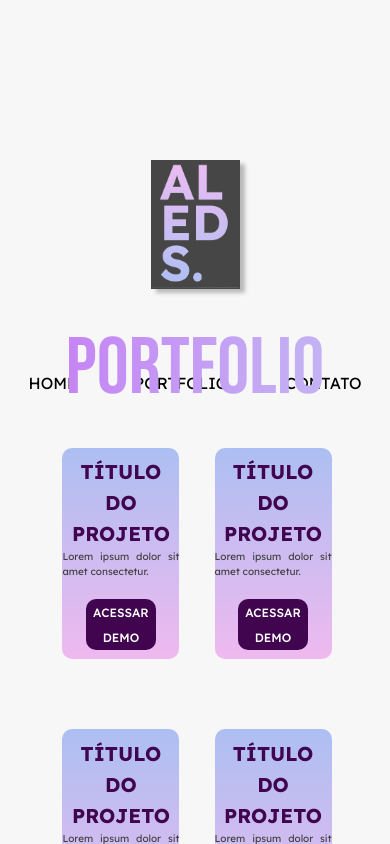
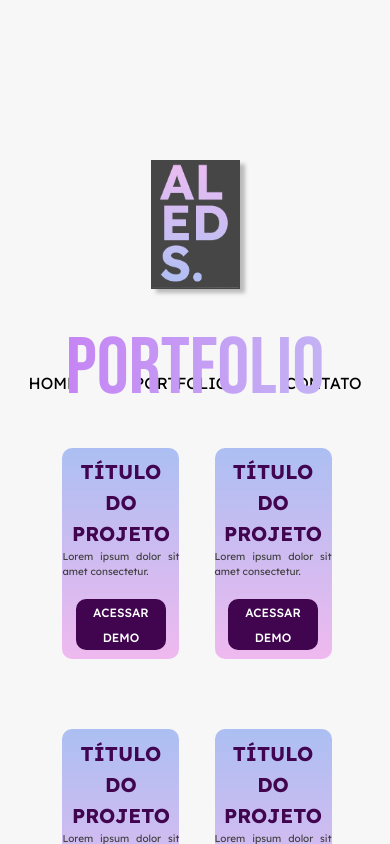
Before and after one commit to gustavoaleds/site-pessoal-react, a React (Vite) app: page / in a window 390 px wide. Shown: the top 844 px of the page. Built offline with nearby package versions, Linux system fonts and the light colour scheme.

Commit message:
Update Portfolio.css

```diff
--- a/src/components/Portfolio/Portfolio.css
+++ b/src/components/Portfolio/Portfolio.css
@@ -238,7 +238,7 @@ button{
 
 }
 button{
-  width: 18vw;
+  width: 23vw;
   height: 6vh;
   font-size: 12px;
 }
```
